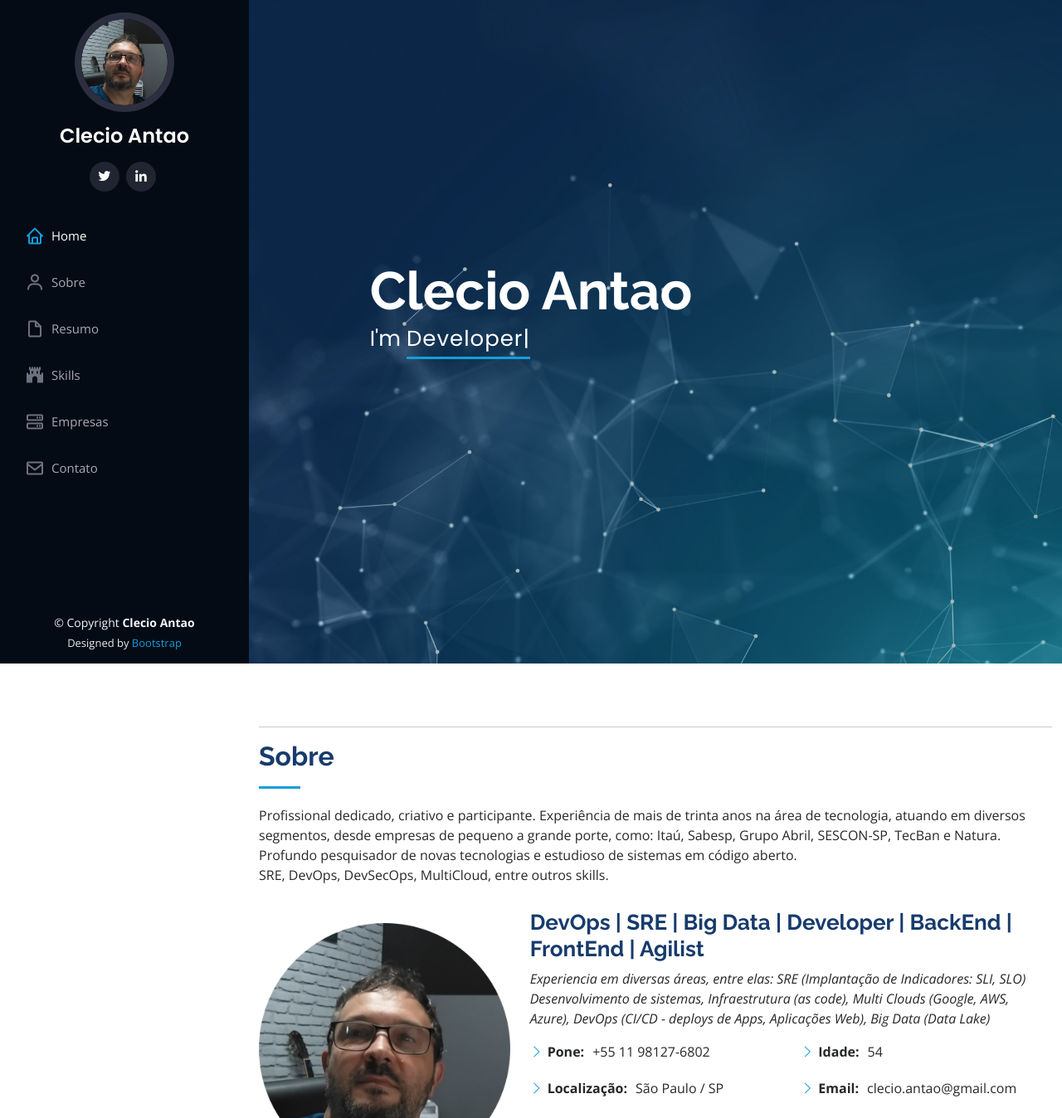
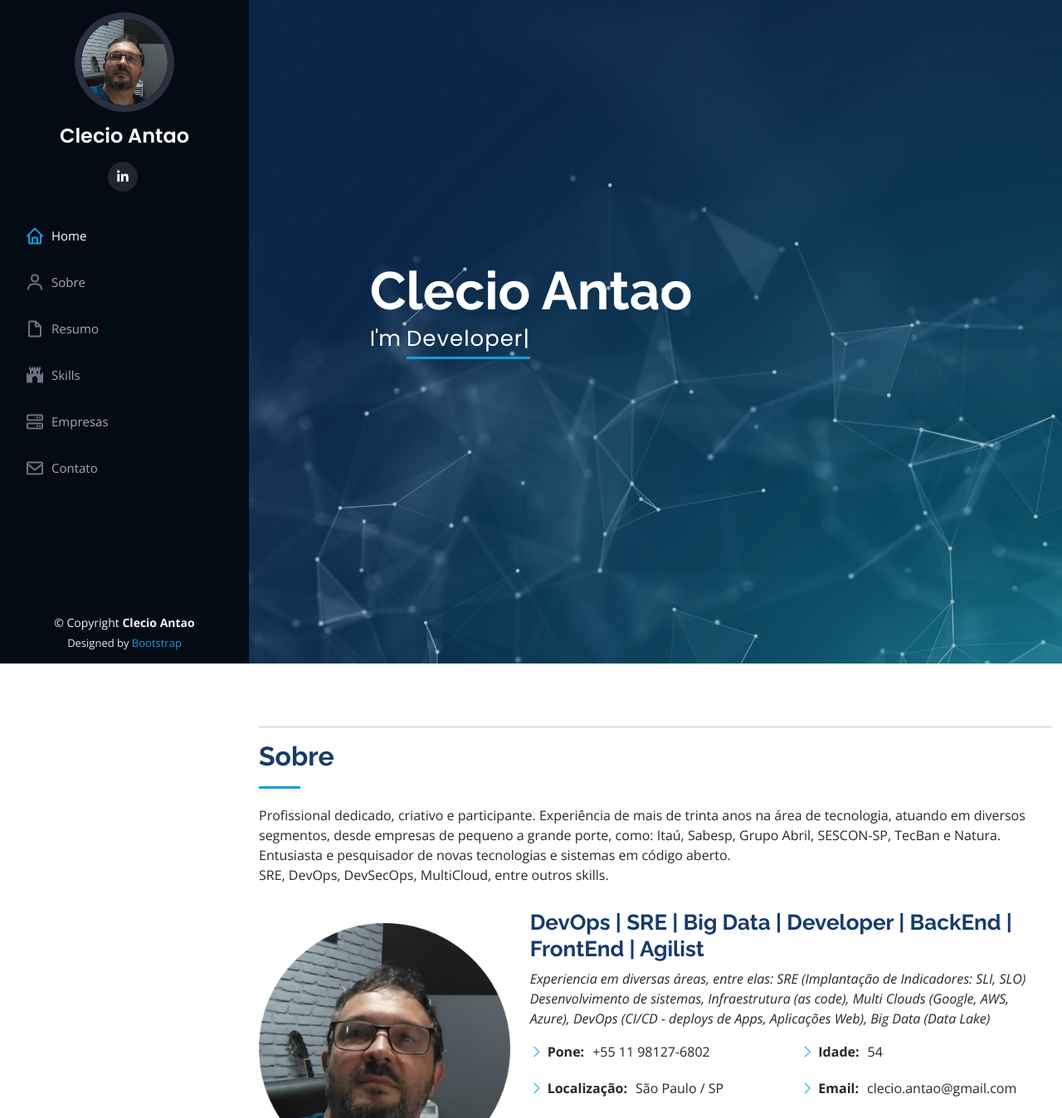
Before and after one commit to clecioantao/SitePessoal, a plain HTML site: page site/index.html in a window 1280 px wide. Shown: the top 1348 px of the page at 83% size. Drawn offline with nearby package versions, Linux system fonts and the light colour scheme.

Commit message:
Corrigido linkedin

```diff
--- a/site/index.html
+++ b/site/index.html
@@ -48,9 +48,9 @@
         <img src="assets/img/clecio.png" alt="" class="img-fluid rounded-circle">
         <h1 class="text-light"><a href="index.html">Clecio Antao</a></h1>
         <div class="social-links mt-3 text-center">
-          <a href="#" class="twitter"><i class="bx bxl-twitter"></i></a>
+         <!-- <a href="#" class="twitter"><i class="bx bxl-twitter"></i></a> -->
 
-          <a href="#" class="linkedin"><i class="bx bxl-linkedin"></i></a>
+          <a href="https://www.linkedin.com/in/clecio-antao/" class="linkedin"><i class="bx bxl-linkedin"></i></a>
         </div>
       </div>
 
@@ -86,7 +86,7 @@
         <div class="section-title">
           <h2>Sobre</h2>
           <p>Profissional dedicado, criativo e participante. Experiência de mais de trinta anos na área de tecnologia, atuando em diversos segmentos,
-            desde empresas de pequeno a grande porte, como: Itaú, Sabesp, Grupo Abril, SESCON-SP, TecBan e Natura. Profundo pesquisador de novas tecnologias e estudioso de sistemas
+            desde empresas de pequeno a grande porte, como: Itaú, Sabesp, Grupo Abril, SESCON-SP, TecBan e Natura. Entusiasta e pesquisador de novas tecnologias e sistemas
             em código aberto.</p>
           <p>SRE, DevOps, DevSecOps, MultiCloud, entre outros skills.</p>
         </div>
```
Also changed, not shown: site/assets/img/favicon.png.
